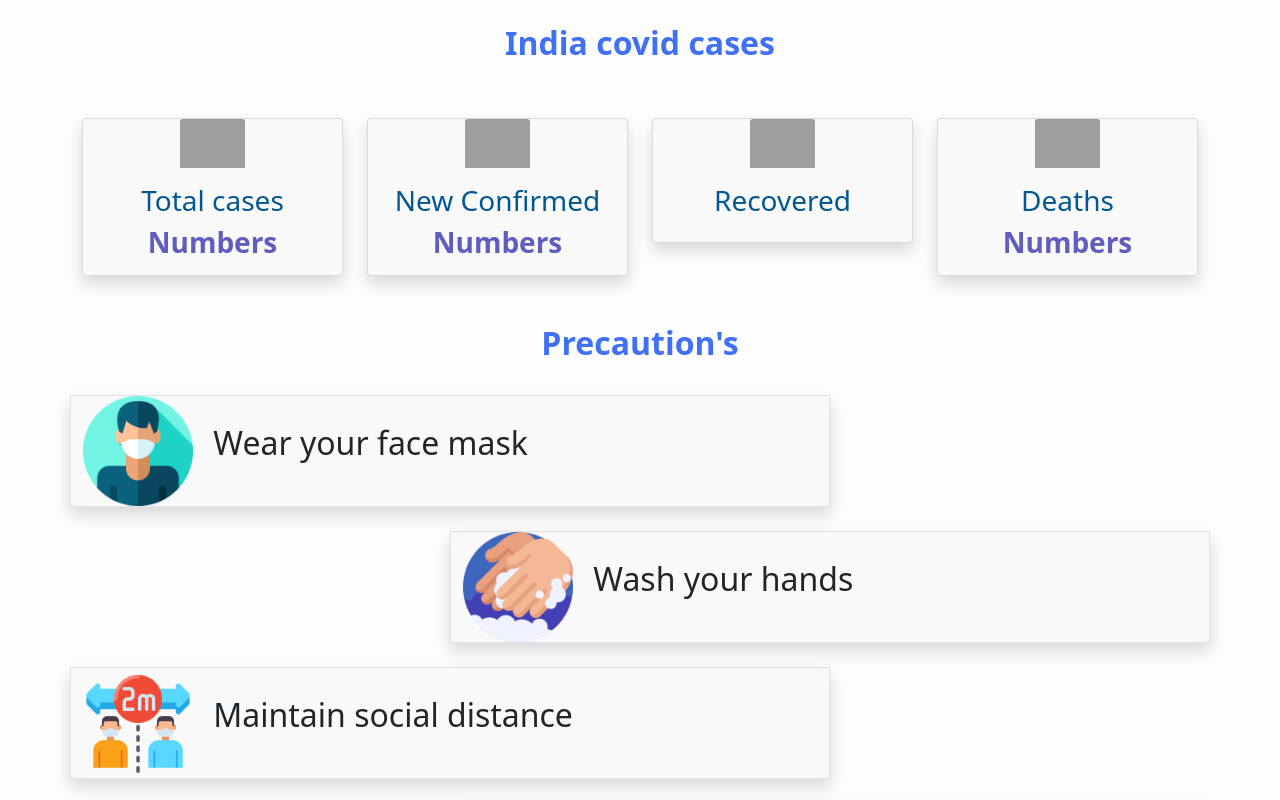
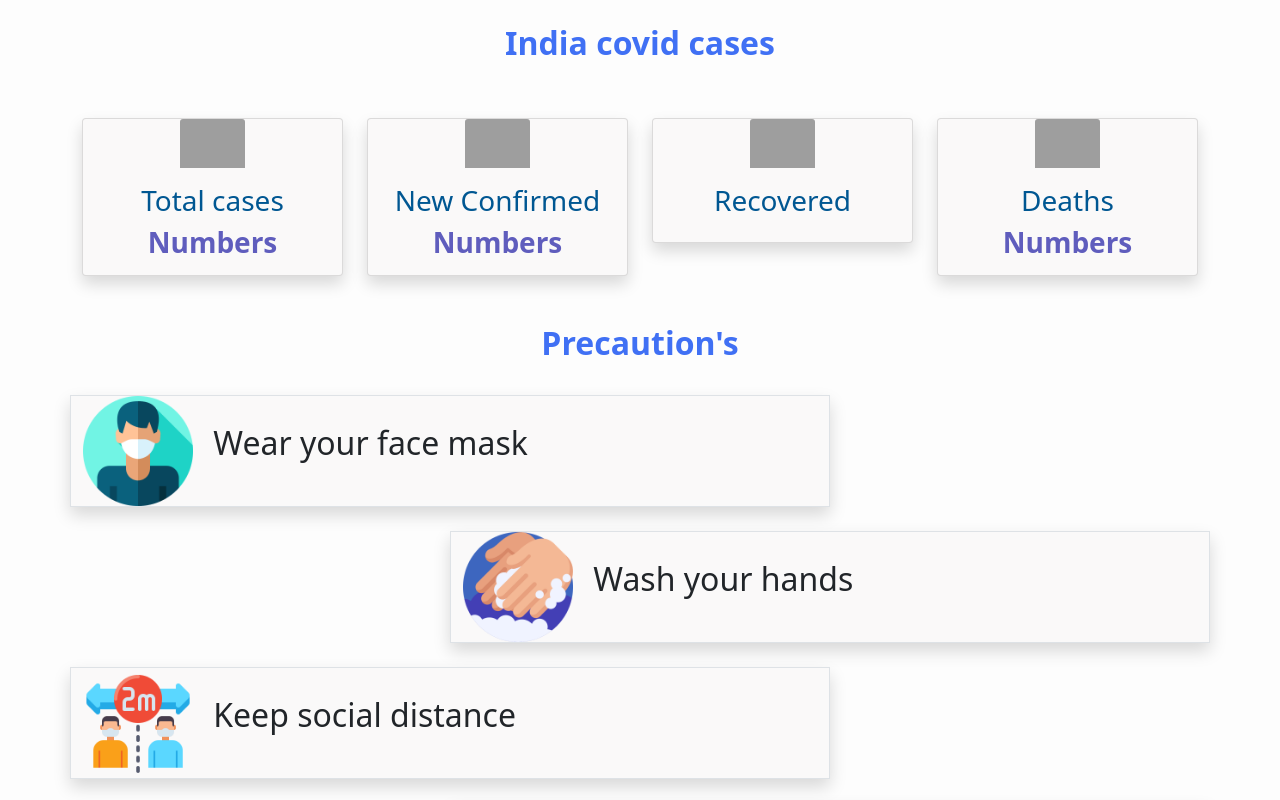
Before and after one commit to shubham-ainapure/covid19, a plain HTML site: page index.html in a window 1280 px wide. Shown: the top 800 px of the page. Drawn offline with Linux system fonts and the light colour scheme; no server answers; grey boxes are pictures that could not be loaded.

Commit message:
Update index.html

```diff
--- a/index.html
+++ b/index.html
@@ -62,7 +62,7 @@
  		</div>
  		<div class="col-md-8 border mt-4 shadow ">
  			<img src="social-distancing.png" class="img">
- 			<h2 class="d-inline px-3 mt-2">Maintain social distance</h2>
+ 			<h2 class="d-inline px-3 mt-2">Keep social distance</h2>
  		</div>
  		<div class="col-md-8 offset-md-4 border mt-4 shadow">
  			<img src="professor.png" class="img">
```
